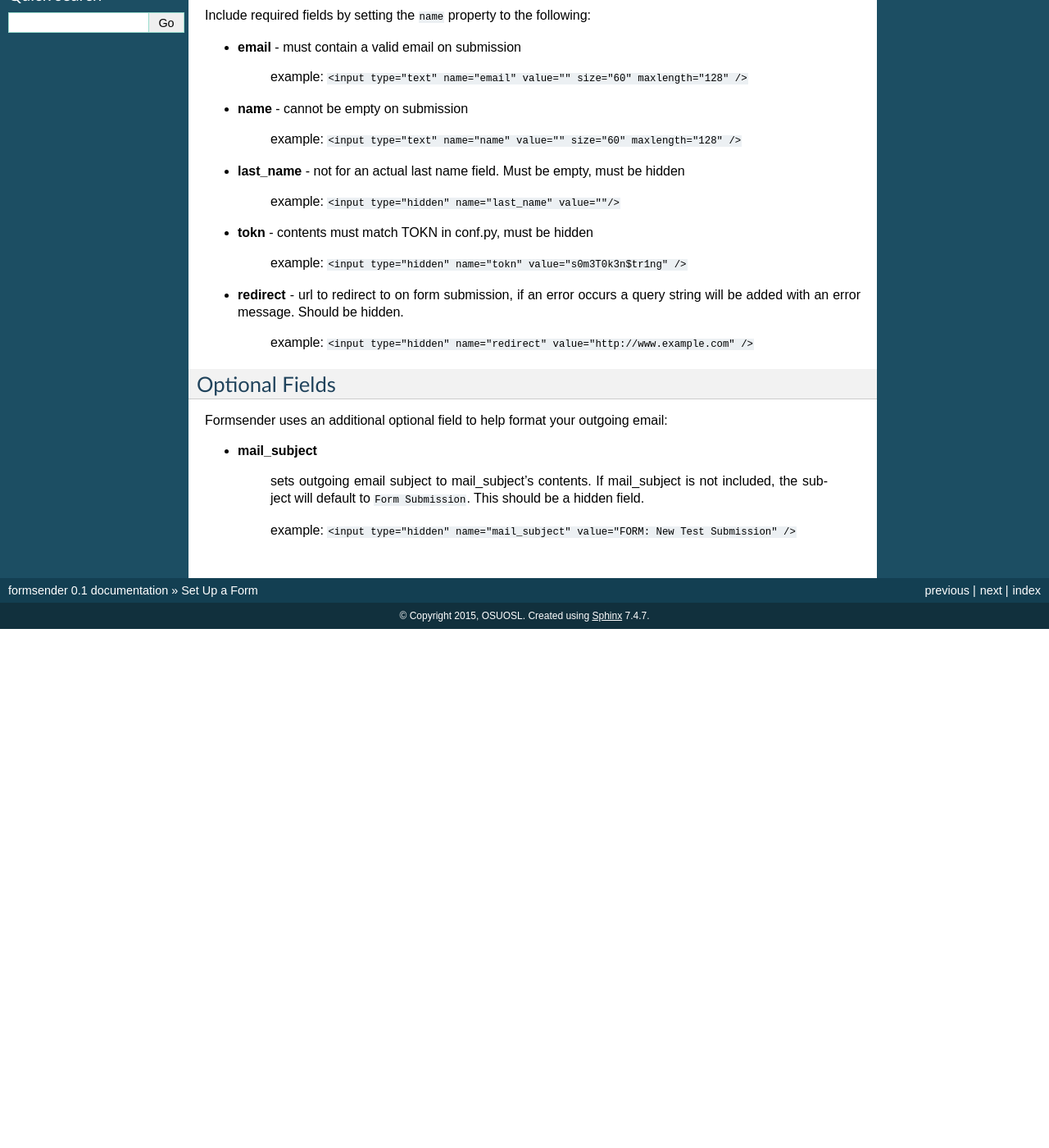
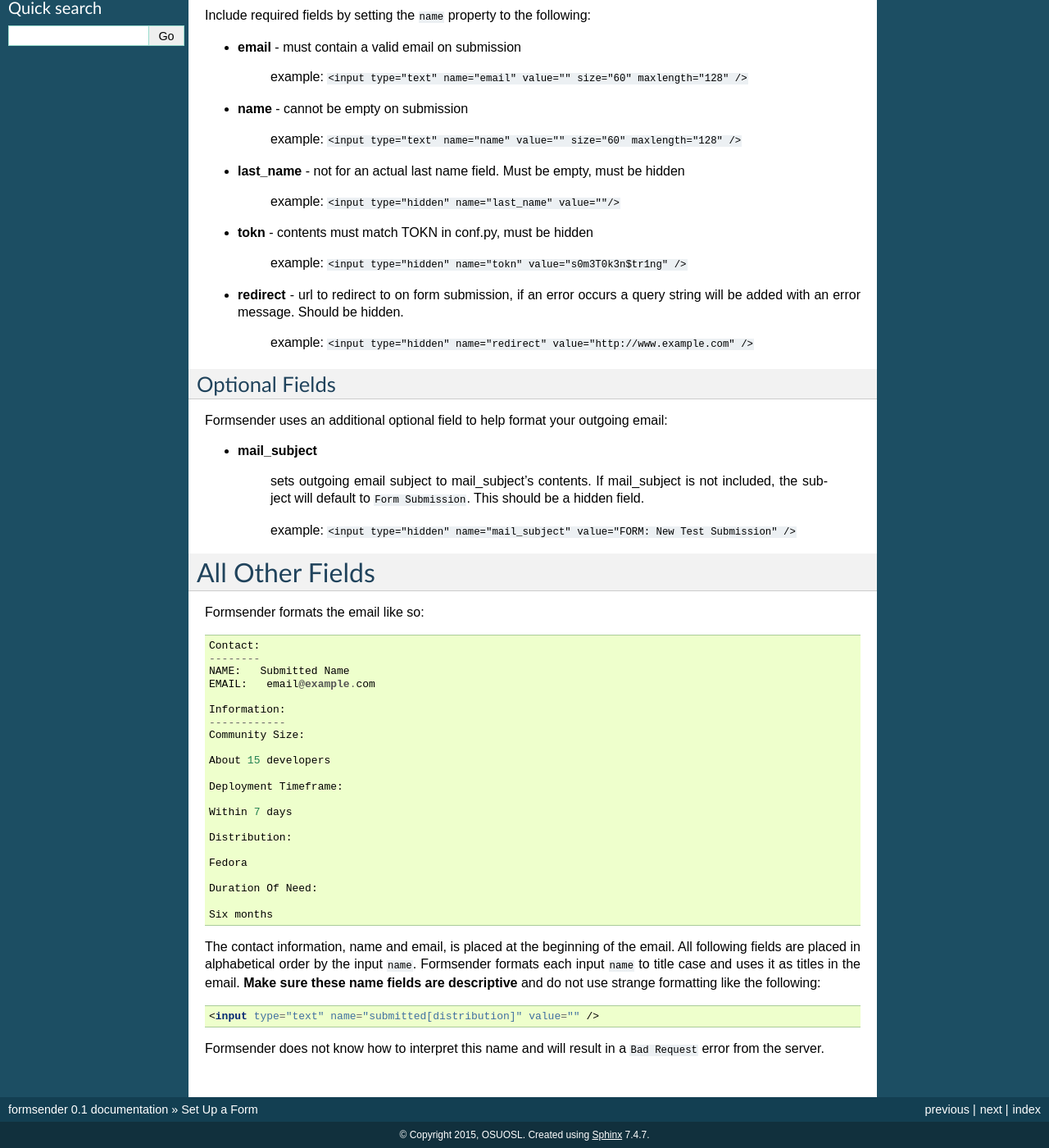
Before and after one commit to osuosl/formsender, a Sphinx documentation site: the page built from docs/source/form_setup.rst, in a window 1280 px wide and 1400 px high, scrolled down 317 px. Shown: the whole window at 82% size. Built offline with Sphinx 7.4.7, drawn with Linux system fonts in a browser that asks for light colours; before the commit the page ends 1084 px from its top, so only the background shows below that.

Commit message:
Updated docs to clarify usage and form setup
I realized some things when I set up osuosl-pelican to use formsender

```diff
--- a/docs/source/form_setup.rst
+++ b/docs/source/form_setup.rst
@@ -54,3 +54,44 @@
     be a hidden field.
 
     example: ``<input type="hidden" name="mail_subject" value="FORM: New Test Submission" />``
+
+All Other Fields
+================
+
+Formsender formats the email like so::
+
+    Contact:
+    --------
+    NAME:   Submitted Name
+    EMAIL:   email@example.com
+
+    Information:
+    ------------
+    Community Size:
+
+    About 15 developers
+
+    Deployment Timeframe:
+
+    Within 7 days
+
+    Distribution:
+
+    Fedora
+
+    Duration Of Need:
+
+    Six months
+
+The contact information, name and email, is placed at the beginning of the
+email. All following fields are placed in alphabetical order by the input
+``name``. Formsender formats each input ``name`` to title case and uses it as
+titles in the email. **Make sure these name fields are descriptive** and do not
+use strange formatting like the following:
+
+.. code-block:: html
+
+  <input type="text" name="submitted[distribution]" value="" />
+
+Formsender does not know how to interpret this name and will result in a
+``Bad Request`` error from the server.
--- a/docs/source/usage.rst
+++ b/docs/source/usage.rst
@@ -21,7 +21,9 @@ change the following variables to match your setup:
 
 * ``EMAIL`` is where the form data will be sent.
 * ``TOKN`` is the validating token from the form. This must match a hidden field
-  in your form called 'tokn'.
+  in your form called 'tokn'. You can find and set the ``TOKN`` variable in your
+  conf.py file. Just make sure you also set the hidden ``tokn`` field value to
+  match.
 * ``CEILING`` is the maximum number of submit requests formsender will accept
   per second.
 * ``DUPLICATE_CHECK_TIME`` is the time (in seconds) to check past form
```
